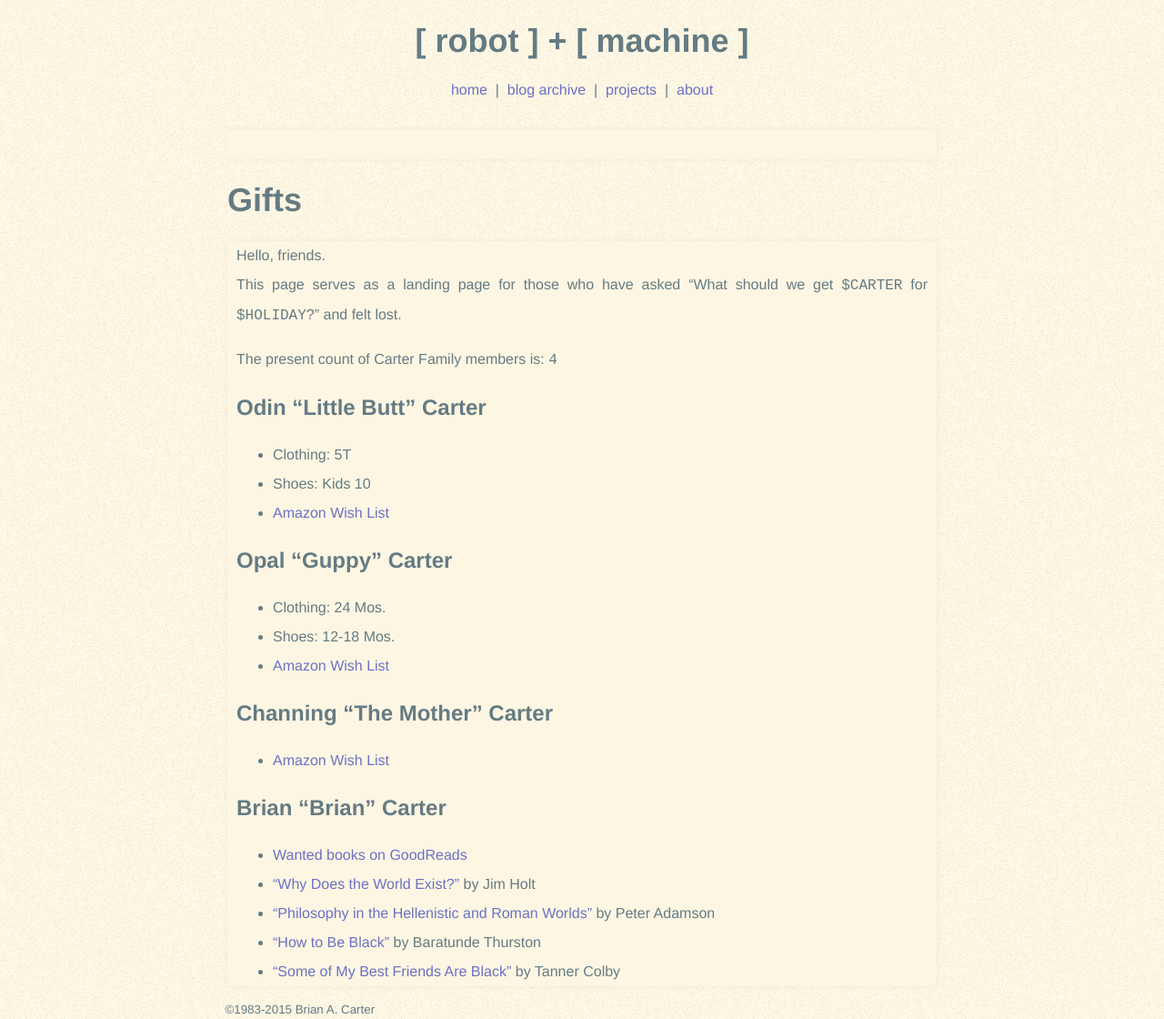
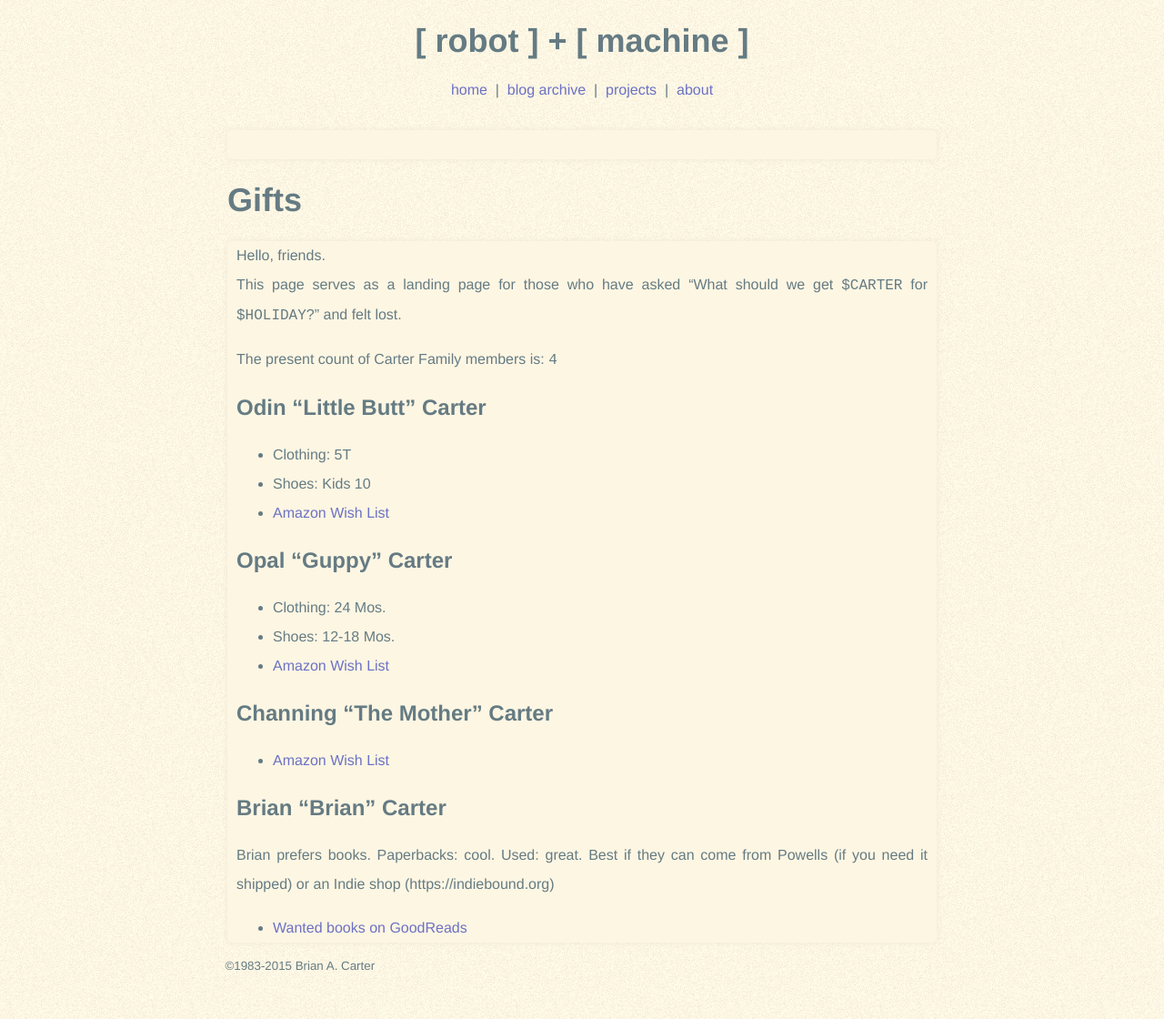
Before and after one commit to robotmachine/Jekyll-Blog, a Jekyll site: the page built from gifts.md, in a window 1280 px wide. Shown: the whole page at 91% size. Built offline with Jekyll 4.4.1, drawn with Linux system fonts in a browser that asks for light colours; some web fonts are replaced; Markdown is read by kramdown in place of the engine named in the settings.

Commit message:
Updated list. Added blurb.

```diff
--- a/gifts.md
+++ b/gifts.md
@@ -21,8 +21,5 @@ The present count of Carter Family members is: `4`
 * [Amazon Wish List](https://www.amazon.com/gp/registry/wishlist/29HJ5MSPMB18B)
 
 ## Brian "Brian" Carter
+Brian prefers books. Paperbacks: cool. Used: great. Best if they can come from Powells (if you need it shipped) or an Indie shop (https://indiebound.org)
 * [Wanted books on GoodReads](https://www.goodreads.com/review/list/8456202-brian?shelf=want-to-buy)
-* ["Why Does the World Exist?"](http://www.powells.com/biblio/1-9780871403599-29) by Jim Holt
-* ["Philosophy in the Hellenistic and Roman Worlds"](http://www.powells.com/biblio/62-9780198728023-1) by Peter Adamson
-* ["How to Be Black"](http://www.powells.com/biblio/74-9780062003225-0) by Baratunde Thurston
-* ["Some of My Best Friends Are Black"](http://www.powells.com/biblio/62-9780143123637-0) by Tanner Colby
```
